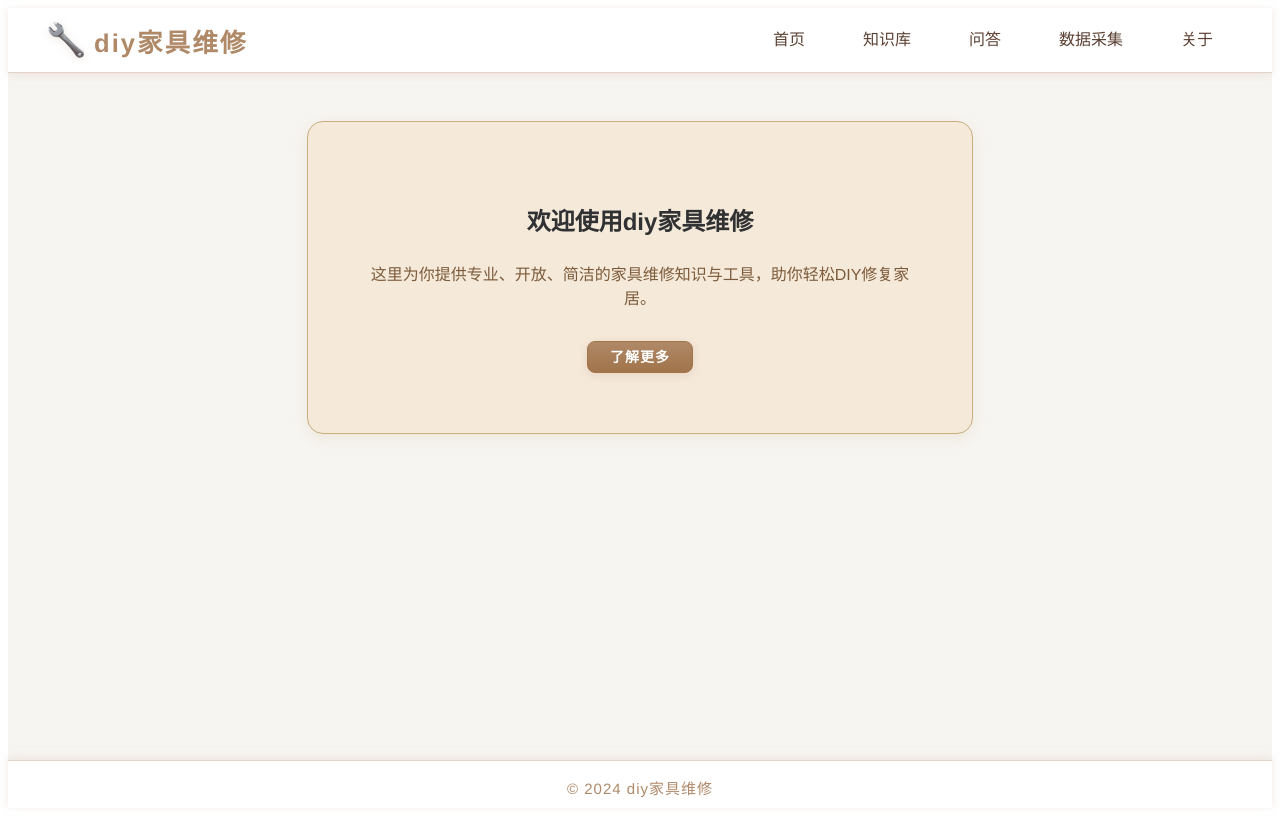
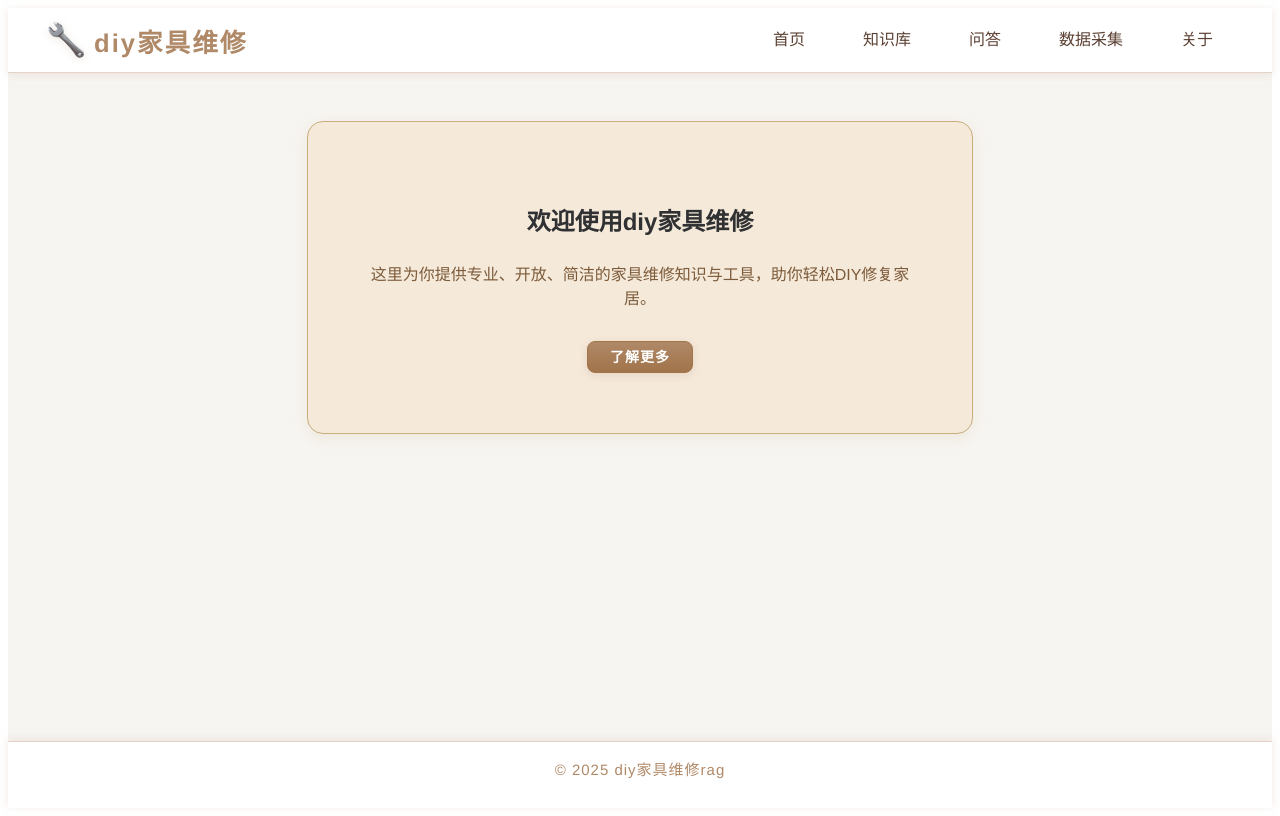
Before and after one commit to b12138sjx/furniture-repair-rag, a Vue app in the folder frontend/: page / in a window 1280 px wide. Built offline with nearby package versions, Linux system fonts and the light colour scheme.

Commit message:
实现知识库爬取和调用

```diff
--- a/frontend/src/App.vue
+++ b/frontend/src/App.vue
@@ -24,7 +24,7 @@ const router = useRouter()
       <router-view />
     </main>
     <footer class="ifixit-footer">
-      <span>© 2024 diy家具维修</span>
+      <span>© 2025 diy家具维修rag </span>
     </footer>
     <el-dialog v-model="dialogVisible" title="关于本系统" width="400px">
       <span>
@@ -105,6 +105,7 @@ const router = useRouter()
   color: #b08968;
   text-align: center;
   padding: 16px 0 10px 0;
+  height: 40px;
   font-size: 15px;
   letter-spacing: 1px;
   border-top: 1.5px solid #e4d4c8;
```
